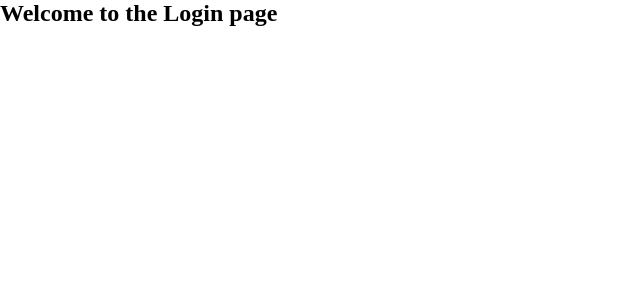
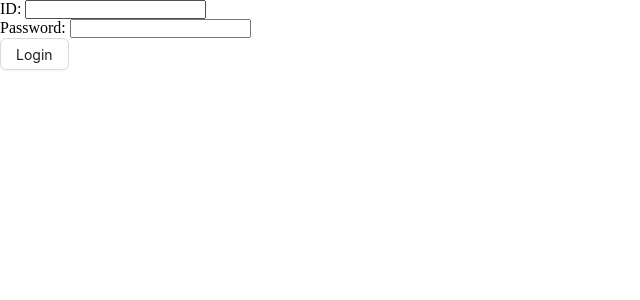
Before and after one commit to suez-halder/university-management-client, a React (Vite) app: page /login in a window 1280 px wide. Shown: the top 300 px of the page, without its empty margins (0-640 px from the left). Built offline with nearby package versions, Linux system fonts and the light colour scheme.

Commit message:
login working

```diff
--- a/src/pages/Login.tsx
+++ b/src/pages/Login.tsx
@@ -1,8 +1,34 @@
+import { Button } from "antd";
+import { FieldValues, SubmitHandler, useForm } from "react-hook-form";
+import { useLoginMutation } from "../redux/features/auth/authApi";
+
 const Login = () => {
+    const { register, handleSubmit } = useForm();
+
+    const [login, { data, error }] = useLoginMutation();
+
+    const onSubmit: SubmitHandler<FieldValues> = async (data) => {
+        const userInfo = {
+            id: data.userId,
+            password: data.password,
+        };
+
+        const res = await login(userInfo);
+        console.log(res);
+    };
+
     return (
-        <div>
-            <h2>Welcome to the Login page</h2>
-        </div>
+        <form onSubmit={handleSubmit(onSubmit)}>
+            <div>
+                <label htmlFor="id">ID: </label>
+                <input type="text" id="id" {...register("userId")} />
+            </div>
+            <div>
+                <label htmlFor="password">Password: </label>
+                <input type="text" id="password" {...register("password")} />
+            </div>
+            <Button htmlType="submit">Login</Button>
+        </form>
     );
 };
 
--- a/src/redux/api/baseApi.ts
+++ b/src/redux/api/baseApi.ts
@@ -2,6 +2,9 @@
 
 export const baseApi = createApi({
     reducerPath: "baseApi",
-    baseQuery: fetchBaseQuery({ baseUrl: "http://localhost:3000/api/v1" }),
+    baseQuery: fetchBaseQuery({
+        baseUrl: "http://localhost:3000/api/v1",
+        credentials: "include",
+    }),
     endpoints: () => ({}),
 });
--- a/src/redux/store.ts
+++ b/src/redux/store.ts
@@ -1,10 +1,14 @@
 import { configureStore } from "@reduxjs/toolkit";
+import { baseApi } from "./api/baseApi";
 import authReducer from "./features/auth/authSlice";
 
 export const store = configureStore({
     reducer: {
+        [baseApi.reducerPath]: baseApi.reducer,
         auth: authReducer,
     },
+    middleware: (getDefaultMiddleware) =>
+        getDefaultMiddleware().concat(baseApi.middleware),
 });
 
 // Infer the `RootState` and `AppDispatch` types from the store itself
```
